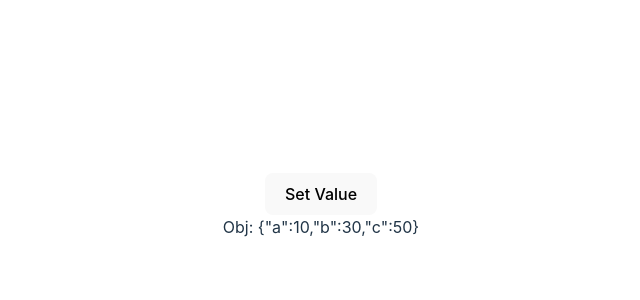
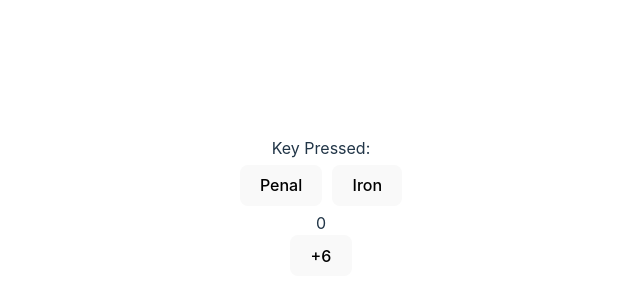
Before and after one commit to nnoskov/Mod_2_Frontend, a React (Vite) app: page / in a window 1280 px wide. Shown: the part 194-494 px from the top of the page, without its empty margins (319-959 px from the left). Built offline with nearby package versions, Linux system fonts and the light colour scheme.

Commit message:
Conditional rendering and event handling

```diff
--- a/src/MyComponent.jsx
+++ b/src/MyComponent.jsx
@@ -1,22 +1,48 @@
 import { useState } from 'react';
 
 export const MyComponent = () => {
-	const [obj, setObj] = useState({ a: 10, b: 30, c: 50 });
+	const products = [
+		{ id: 'asdf', name: 'Penal' },
+		{ id: 'ddss', name: 'Iron' },
+	];
 
-	//obj.a = 23; is not possible in react!!
+	const [name, setName] = useState(null);
+	const [keyPressed, setKeyPressed] = useState(null); // Для хранения уникального ключа
+	const [value, setValue] = useState(0);
+	const [showText, setShowText] = useState(false);
 
+	const onClicker = (id, name) => {
+		setName(name);
+		setKeyPressed(id); // Устанавливаем уникальный ключ
+	};
+
+	const increment = () => {
+		setValue((updatedValue) => updatedValue + 1);
+		setValue((updatedValue) => updatedValue + 1);
+		setValue((updatedValue) => updatedValue + 1);
+		if (value > 15) setShowText(true);
+	};
+
+	const span = (
+		<div>
+			<span>Selected Product: {name}</span>
+		</div>
+	);
 	return (
 		<>
-			<button
-				onClick={(e) => {
-					setObj({ ...obj, a: e.clientX });
-				}}
-			>
-				Set Value
-			</button>
+			{showText && span}
+			<div>
+				<span>Key Pressed: {keyPressed}</span>
+			</div>
+			{products.map(({ id, name }) => (
+				<button key={id} onClick={() => onClicker(id, name)} style={{ margin: '5px' }}>
+					{name}
+				</button>
+			))}
 			<br />
-			Obj: {JSON.stringify(obj)}
+			<span>{value}</span>
 			<br />
+			<button onClick={increment}>{showText ? '+1' : '+6'}</button>
 		</>
 	);
 };
```
